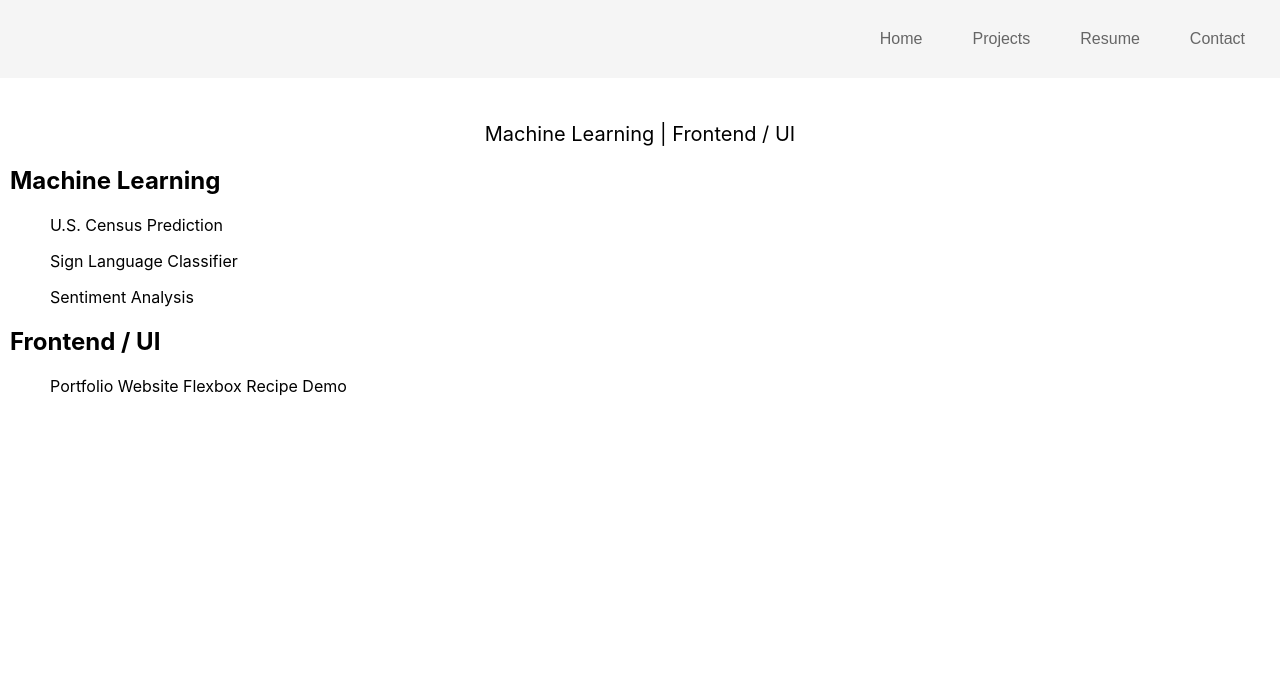
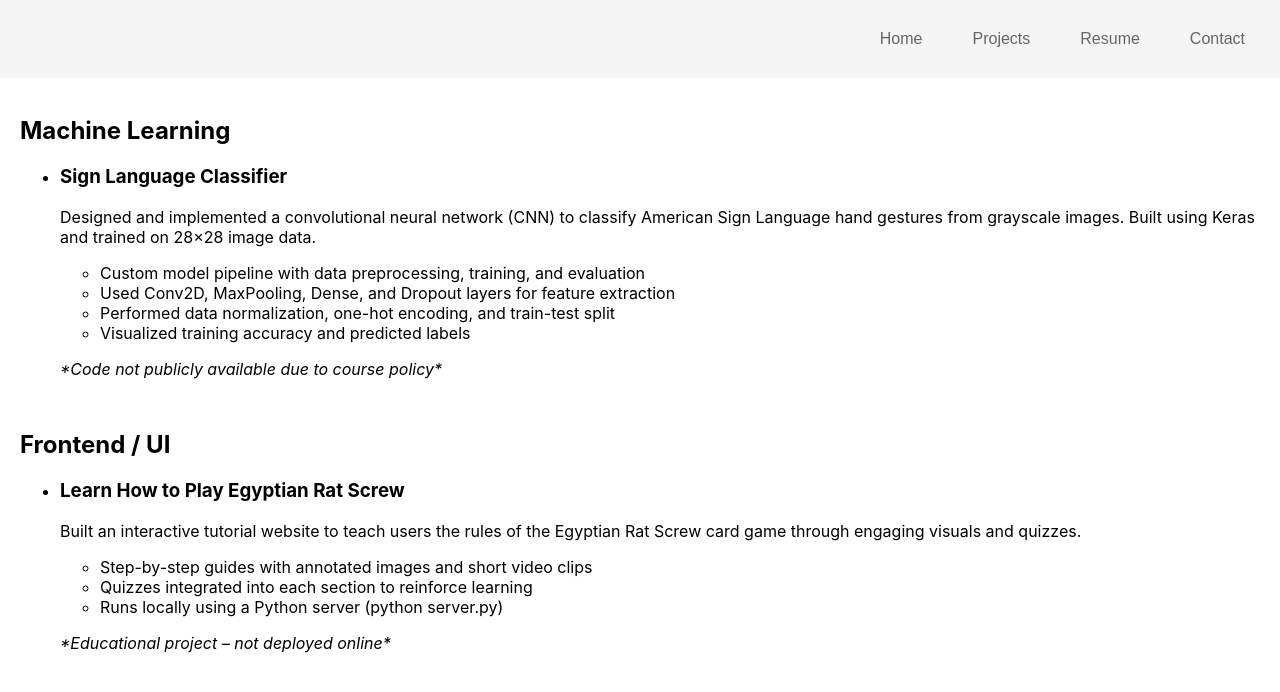
Before and after one commit to Byeolah-Kwon/portfolio, a React (Create React App) app: page /portfolio/projects in a window 1280 px wide. Shown: the top 692 px of the page. Built offline with nearby package versions, Linux system fonts and the light colour scheme.

Commit message:
I edited project page

```diff
--- a/src/pages/Projects.css
+++ b/src/pages/Projects.css
@@ -8,5 +8,8 @@
 
 .project_section {
     text-align: left;
-    margin-left: 10px;
+    scroll-margin-top: 90px;
+    padding-top: 1rem;
+    padding-left: 20px;
+    /* margin-top: 20px; */
 }
--- a/src/pages/Projects.js
+++ b/src/pages/Projects.js
@@ -5,24 +5,44 @@ const Projects = () => {
     return (
         <div>
             <Navbar />
-            <h1>Projects</h1>
-            <div className="project_nav">
-                <a href="#ml">Machine Learning</a> | <a href="#frontend">Frontend / UI</a>
-            </div>
-
+            <br /><br /><br /><br />
             <section id="ml" className="project_section">
                 <h2>Machine Learning</h2>
-                <ul>U.S. Census Prediction</ul>
-                <ul>Sign Language Classifier</ul>
-                <ul>Sentiment Analysis</ul>
+                <ul className="project_list">
+                    <li className="project_card">
+                        <h3>Sign Language Classifier</h3>
+                        <p>
+                            Designed and implemented a convolutional neural network (CNN) to classify American Sign Language hand gestures from grayscale images. Built using Keras and trained on 28×28 image data.
+                        </p>
+                        <ul className="project_details">
+                            <li>Custom model pipeline with data preprocessing, training, and evaluation</li>
+                            <li>Used Conv2D, MaxPooling, Dense, and Dropout layers for feature extraction</li>
+                            <li>Performed data normalization, one-hot encoding, and train-test split</li>
+                            <li>Visualized training accuracy and predicted labels</li>
+                        </ul>
+                        <p><em>*Code not publicly available due to course policy*</em></p>
+                    </li>
+                    {/* Other projects below */}
+                </ul>
+            </section>
 
-            </section>
+
 
             <section id="frontend" className="project_section">
                 <h2>Frontend / UI</h2>
-                <ul>
-                    Portfolio Website
-                    Flexbox Recipe Demo
+                <ul className="project_list">
+                    <li className="project_card">
+                        <h3>Learn How to Play Egyptian Rat Screw</h3>
+                        <p>
+                            Built an interactive tutorial website to teach users the rules of the Egyptian Rat Screw card game through engaging visuals and quizzes.
+                        </p>
+                        <ul className="project_details">
+                            <li>Step-by-step guides with annotated images and short video clips</li>
+                            <li>Quizzes integrated into each section to reinforce learning</li>
+                            <li>Runs locally using a Python server (python server.py)</li>
+                        </ul>
+                        <p><em>*Educational project – not deployed online*</em></p>
+                    </li>
                 </ul>
             </section>
         </div>
```
